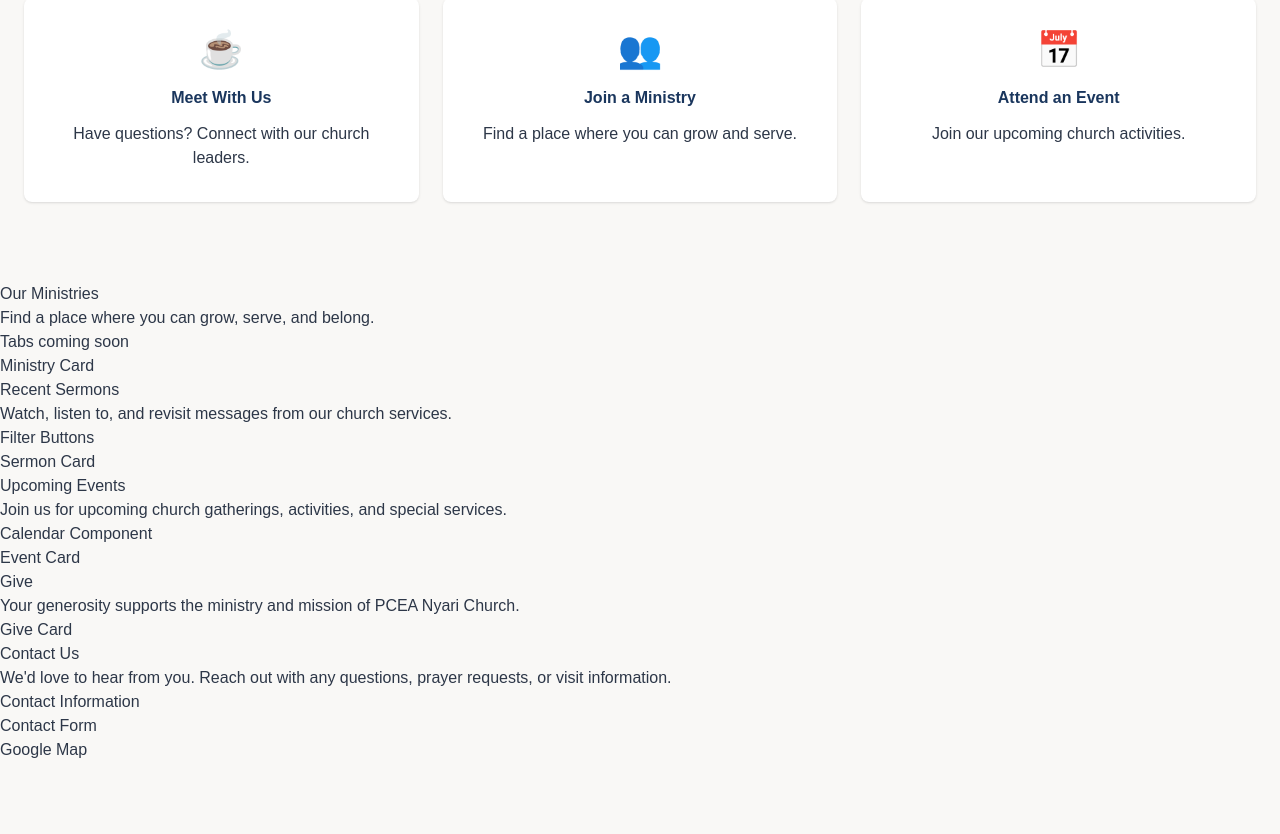
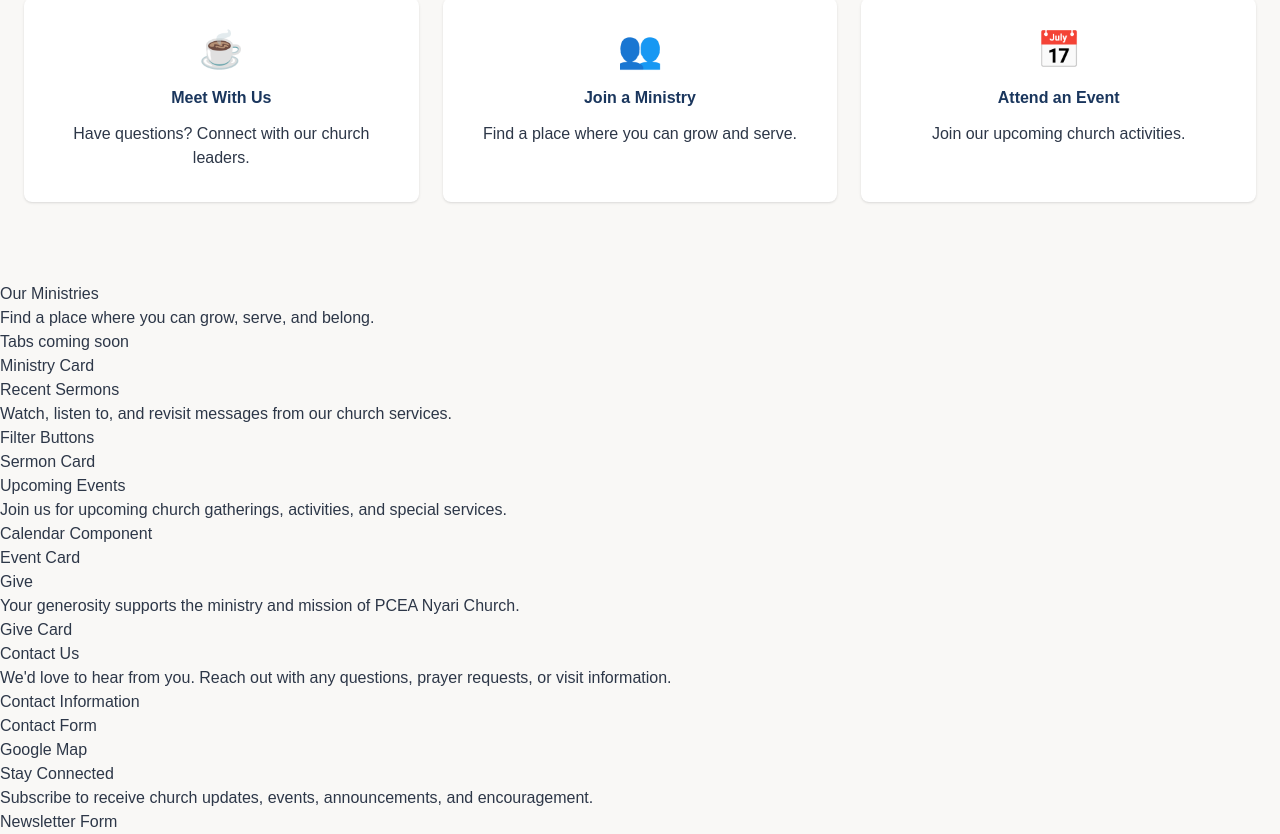
Before and after one commit to Jjumaaa/pnyari, a Next.js app: page / in a window 1280 px wide. Shown: the part 4435-5269 px from the top of the page. Before the commit the page ends 5197 px from the top, so only its background shows below. Built offline with nearby package versions, Linux system fonts and the light colour scheme.

Commit message:
Create Newsletter section component structure

```diff
--- a/app/page.js
+++ b/app/page.js
@@ -9,6 +9,7 @@ import Sermons from "@/components/sections/sermons/Sermons";
 import Events from "@/components/sections/events/Events";
 import Give from "@/components/sections/give/Give";
 import Contact from "@/components/sections/contact/Contact";
+import Newsletter from "@/components/sections/newsletter/Newsletter";
 
 export default function Home() {
   return (
@@ -34,6 +35,8 @@ export default function Home() {
       <Give />
 
       <Contact />
+
+      <Newsletter />
     </>
   );
 }
--- /dev/null
+++ b/components/sections/newsletter/Newsletter.jsx
@@ -0,0 +1,16 @@
+import NewsletterForm from "./NewsletterForm";
+
+export default function Newsletter() {
+  return (
+    <section>
+      <h2>Stay Connected</h2>
+
+      <p>
+        Subscribe to receive church updates, events,
+        announcements, and encouragement.
+      </p>
+
+      <NewsletterForm />
+    </section>
+  );
+}
--- /dev/null
+++ b/components/sections/newsletter/NewsletterForm.jsx
@@ -0,0 +1,3 @@
+export default function NewsletterForm() {
+  return <div>Newsletter Form</div>;
+}
```
